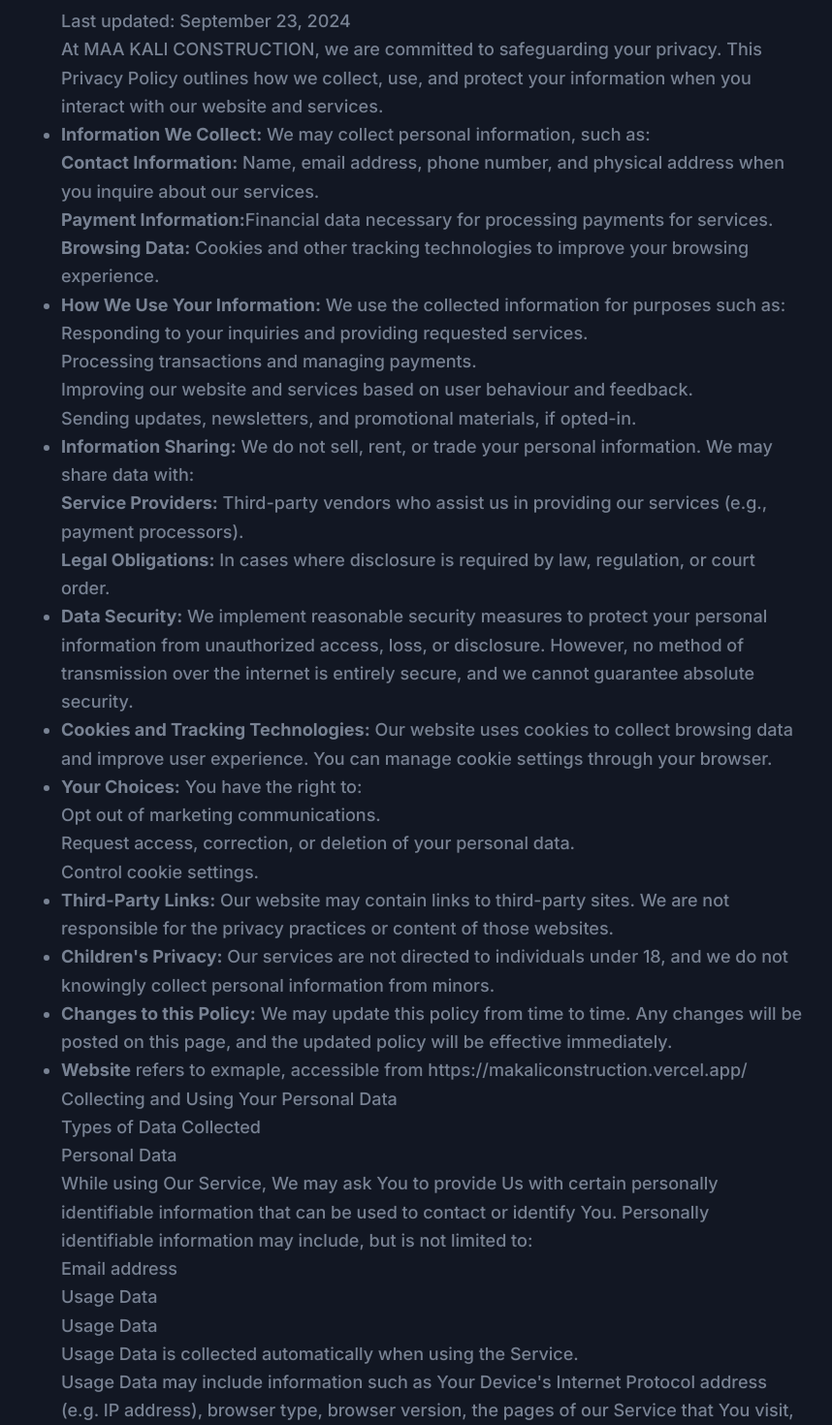
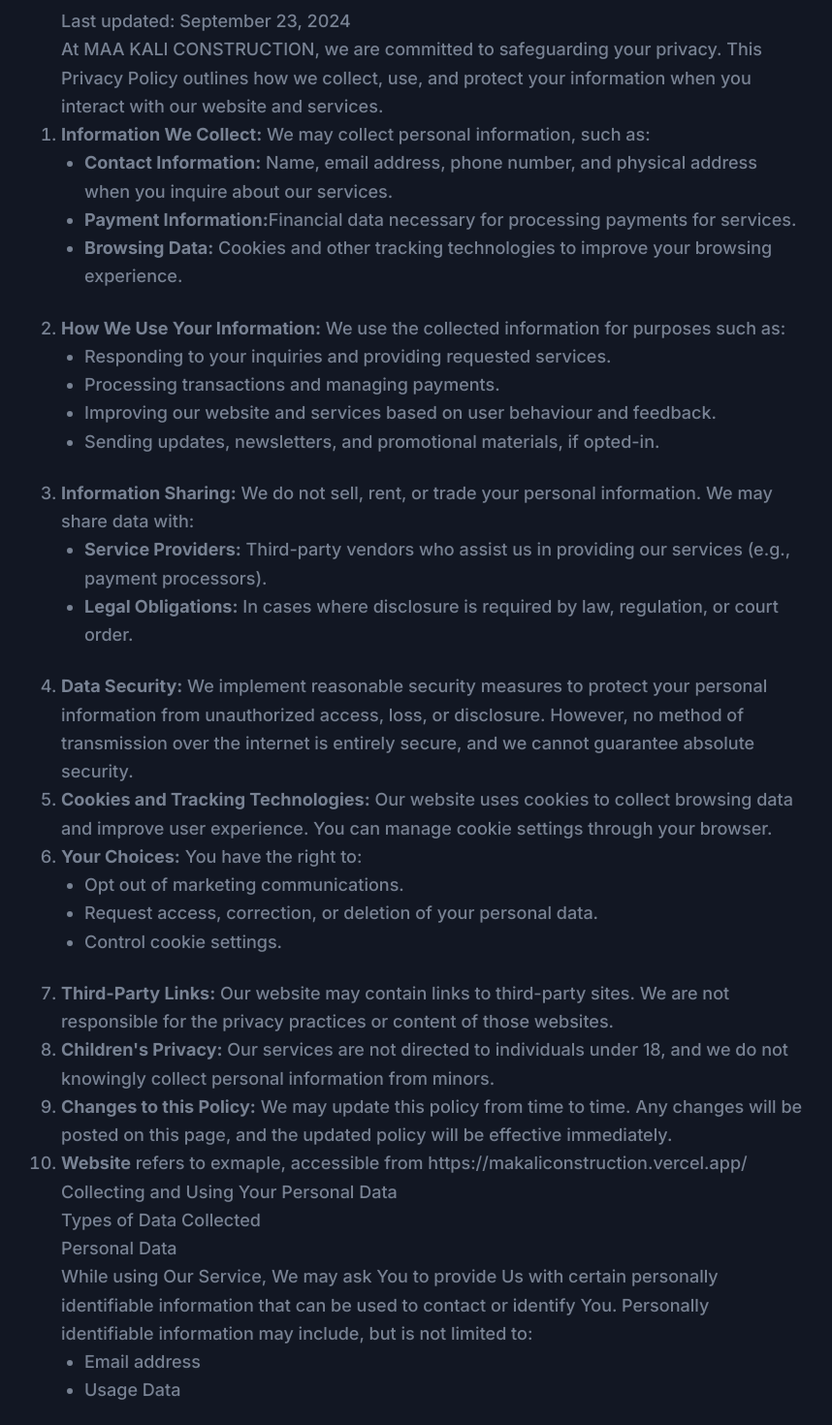
Before and after one commit to dipan/real-estate, a Next.js app: page /privacy-policy in a window 1280 px wide. Shown: the part 220-1690 px from the top of the page at 97% size, without its empty margins (193-1051 px from the left). Built offline with nearby package versions, Linux system fonts and the light colour scheme.

Commit message:
ul style change in privacy

```diff
--- a/app/page.tsx
+++ b/app/page.tsx
@@ -24,12 +24,12 @@
       <Hero />
       <Features />
       {/* <Video /> */}
-      <Brands />
+      {/* <Brands /> */}
       <AboutSectionOne />
       <AboutSectionTwo />
       <Testimonials />
       {/* <Pricing /> */}
-      <Blog />
+      {/* <Blog /> */}
       <Contact />
     </>
   );
--- a/app/privacy-policy/page.tsx
+++ b/app/privacy-policy/page.tsx
@@ -31,12 +31,12 @@
                     use, and protect your information when you interact with our
                     website and services.
                   </p>
-                  <ol className="list-disc">
+                  <ol className="list-decimal">
                     <li>
                       <p>
                         <strong>Information We Collect:</strong> We may collect
                         personal information, such as:
-                        <ul>
+                        <ul className="list-disc pl-6 pb-6">
                           <li>
                             <strong>Contact Information:</strong> Name, email
                             address, phone number, and physical address when you
@@ -59,7 +59,7 @@
                       <p>
                         <strong>How We Use Your Information:</strong> We use the
                         collected information for purposes such as:
-                        <ul>
+                        <ul className="list-disc pl-6 pb-6">
                           <li>
                             Responding to your inquiries and providing requested
                             services.
@@ -83,7 +83,7 @@
                         <strong>Information Sharing:</strong> We do not sell,
                         rent, or trade your personal information. We may share
                         data with:
-                        <ul>
+                        <ul className="list-disc pl-6 pb-6">
                           <li>
                             <strong>Service Providers:</strong> Third-party
                             vendors who assist us in providing our services
@@ -117,7 +117,7 @@
                     <li>
                       <p>
                         <strong>Your Choices:</strong> You have the right to:
-                        <ul>
+                        <ul className="list-disc pl-6 pb-6">
                           <li>Opt out of marketing communications.</li>
                           <li>
                             Request access, correction, or deletion of your
@@ -172,7 +172,7 @@
                     to contact or identify You. Personally identifiable
                     information may include, but is not limited to:
                   </p>
-                  <ul>
+                  <ul className="list-disc pl-6 pb-6">
                     <li>
                       <p>Email address</p>
                     </li>
```
